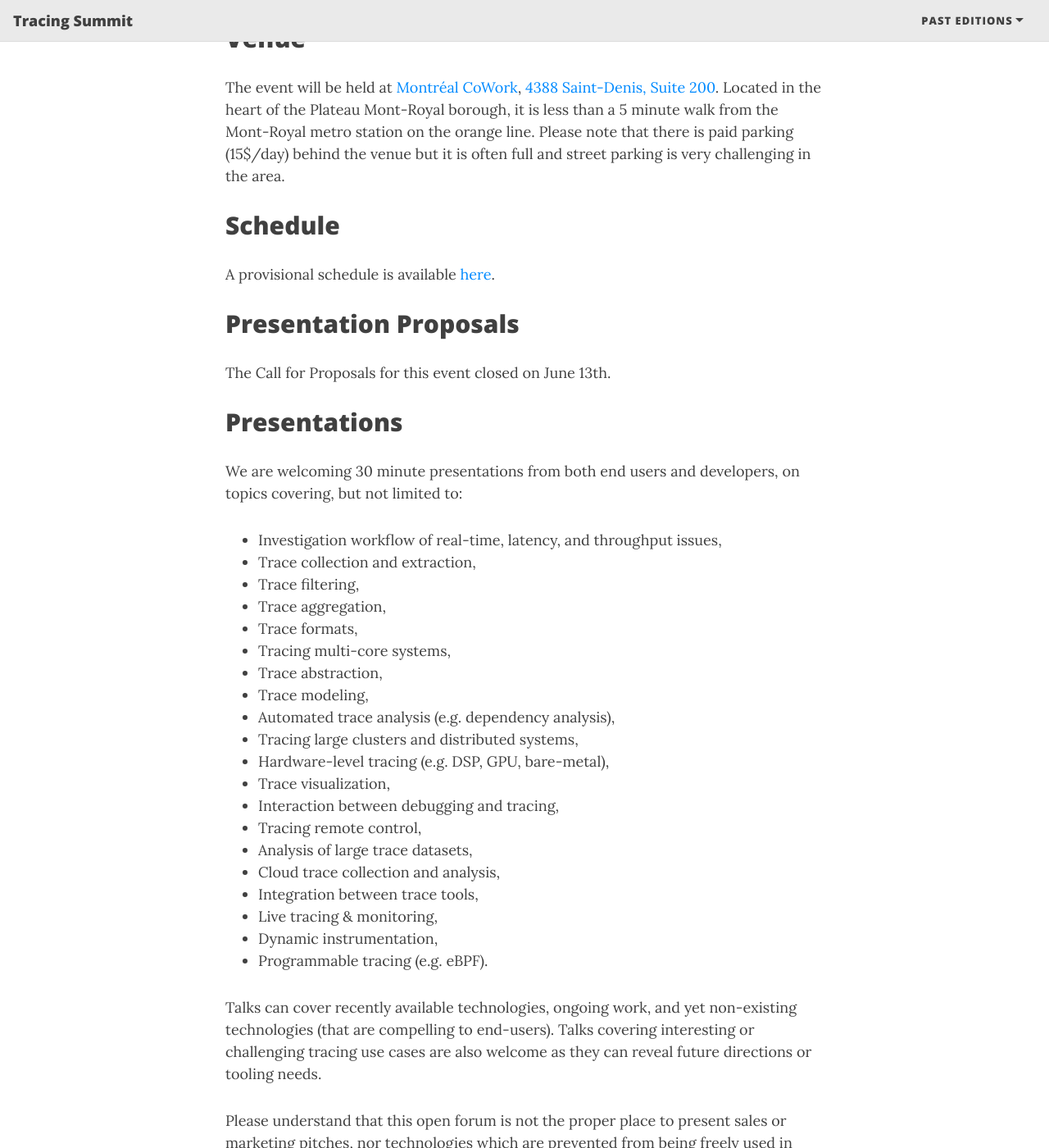
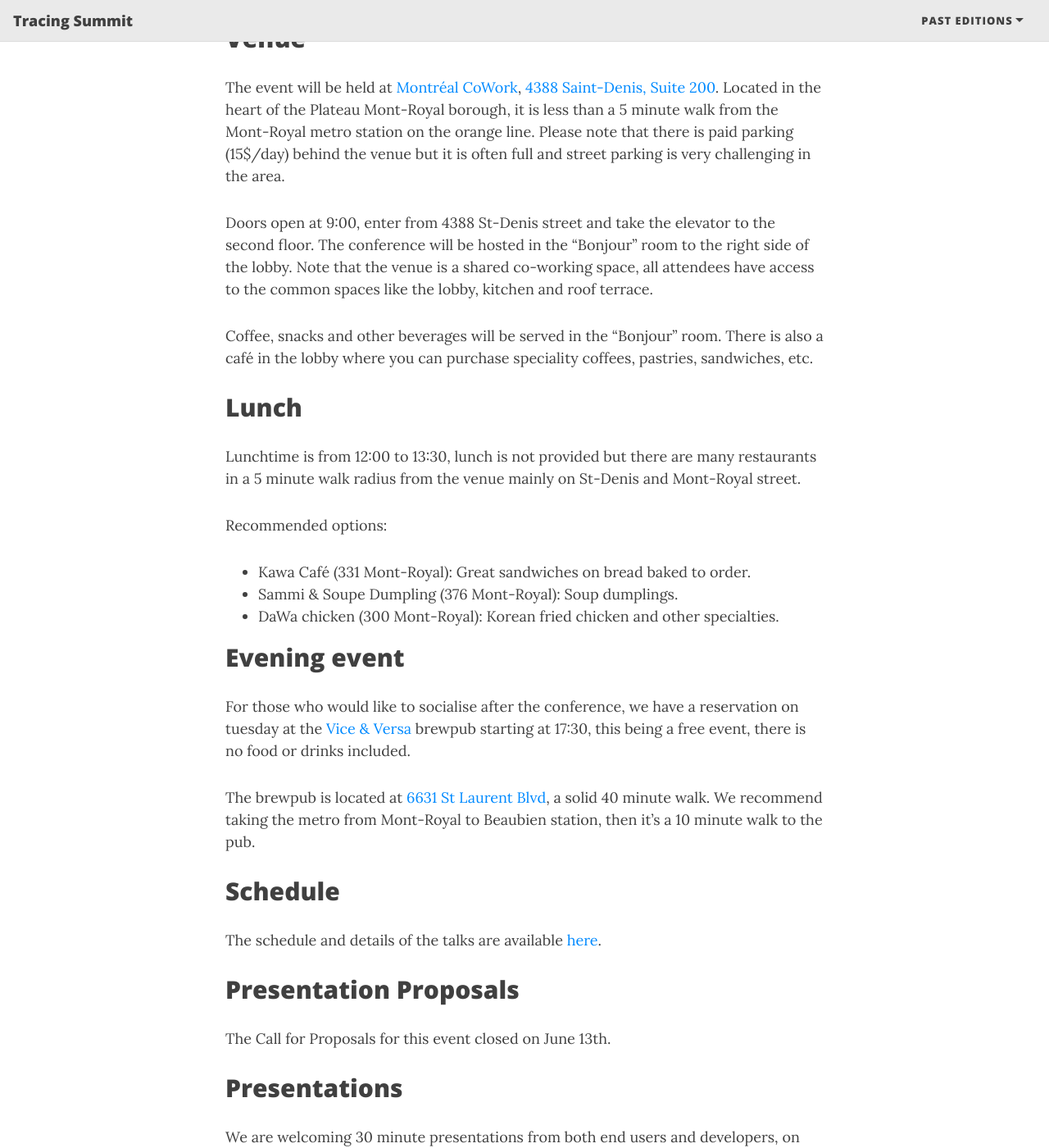
Before and after one commit to tracingsummit/tracingsummit.github.io, a Jekyll site: the page built from index.md, in a window 1280 px wide and 1400 px high, scrolled down 815 px. Shown: the whole window at 82% size. Built offline with Jekyll 4.4.1, drawn with Linux system fonts in a browser that asks for light colours; nearby versions of some CDN libraries.

Commit message:
Add logistics details
Signed-off-by: Michael Jeanson <mjeanson@efficios.com>

```diff
--- a/index.md
+++ b/index.md
@@ -29,9 +29,42 @@ minute walk from the Mont-Royal metro station on the orange line. Please note
 that there is paid parking (15$/day) behind the venue but it is often full and
 street parking is very challenging in the area.
 
+Doors open at 9:00, enter from 4388 St-Denis street and take the
+elevator to the second floor. The conference will be hosted in the "Bonjour"
+room to the right side of the lobby. Note that the venue is a shared co-working
+space, all attendees have access to the common spaces like the lobby, kitchen
+and roof terrace.
+
+Coffee, snacks and other beverages will be served in the "Bonjour" room. There
+is also a café in the lobby where you can purchase speciality coffees,
+pastries, sandwiches, etc.
+
+## Lunch
+
+Lunchtime is from 12:00 to 13:30, lunch is not provided but there are many
+restaurants in a 5 minute walk radius from the venue mainly on St-Denis and
+Mont-Royal street.
+
+Recommended options:
+* Kawa Café (331 Mont-Royal): Great sandwiches on bread baked to order.
+* Sammi & Soupe Dumpling (376 Mont-Royal): Soup dumplings.
+* DaWa chicken (300 Mont-Royal): Korean fried chicken and other specialties.
+
+## Evening event
+
+For those who would like to socialise after the conference, we have a
+reservation on tuesday at the [Vice & Versa](https://vicesetversa.com/) brewpub
+starting at 17:30, this being a free event, there is no food or drinks
+included.
+
+The brewpub is located at [6631 St Laurent
+Blvd](https://maps.app.goo.gl/BYM5eWWEoWDfiJf58), a solid 40 minute walk. We
+recommend taking the metro from Mont-Royal to Beaubien station, then it's a 10
+minute walk to the pub.
+
 ## Schedule
 
-A provisional schedule is available [here](https://cfp.tracingsummit.org/ts2025/schedule/).
+The schedule and details of the talks are available [here](https://cfp.tracingsummit.org/ts2025/schedule/).
 
 ## Presentation Proposals
 The Call for Proposals for this event closed on June 13th.
```
